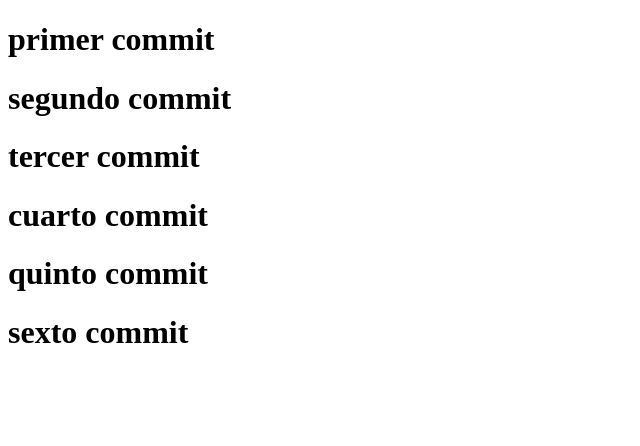
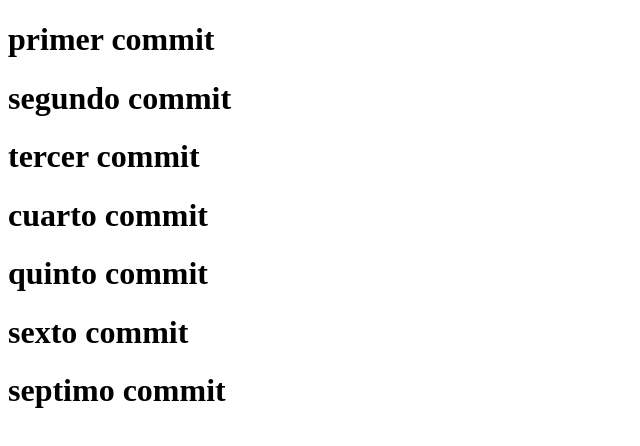
Before and after one commit to DaruKeshi/pagina_git_miercoles, a plain HTML site: page index.html in a window 1280 px wide. Shown: the whole page, without its empty margins (0-640 px from the left). Drawn offline with Linux system fonts and the light colour scheme.

Commit message:
septimo commit

```diff
--- a/index.html
+++ b/index.html
@@ -12,5 +12,6 @@
     <h1>cuarto commit</h1>
     <h1>quinto commit</h1>
     <h1>sexto commit</h1>
+    <h1>septimo commit</h1>
 </body>
 </html>
```
